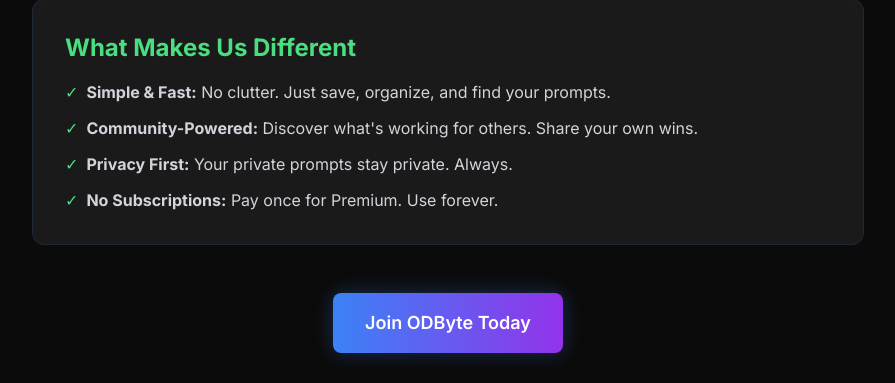
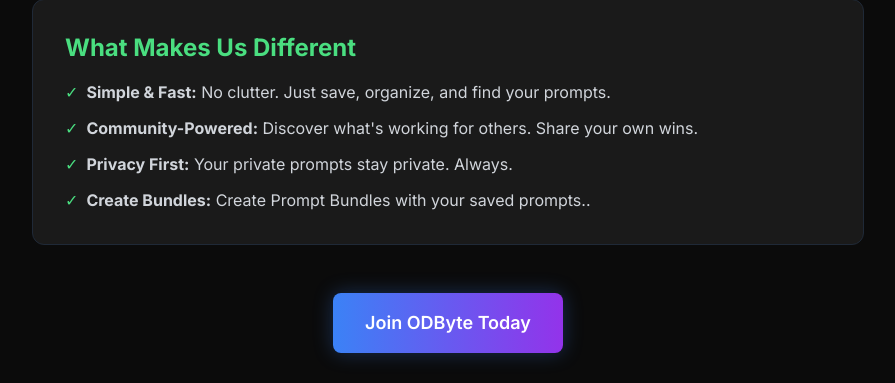
Before and after one commit to bantervines-bit/odbyte, a Flask app: page /about in a window 1280 px wide. Shown: the part 830-1213 px from the top of the page, without its empty margins (192-1087 px from the left). Run offline with Flask 3, Linux system fonts and the light colour scheme; parts of the project's set-up code (start-up, migrations or seed data) failed here and were passed over; some libraries are stand-ins or nearby versions.

Commit message:
Update feature description in about.html

```diff
--- a/templates/about.html
+++ b/templates/about.html
@@ -61,7 +61,7 @@
                 </li>
                 <li class="flex items-start">
                     <span class="text-green-400 mr-2">✓</span>
-                    <span><strong>No Subscriptions:</strong> Pay once for Premium. Use forever.</span>
+                    <span><strong>Create Bundles:</strong> Create Prompt Bundles with your saved prompts..</span>
                 </li>
             </ul>
         </div>
```
